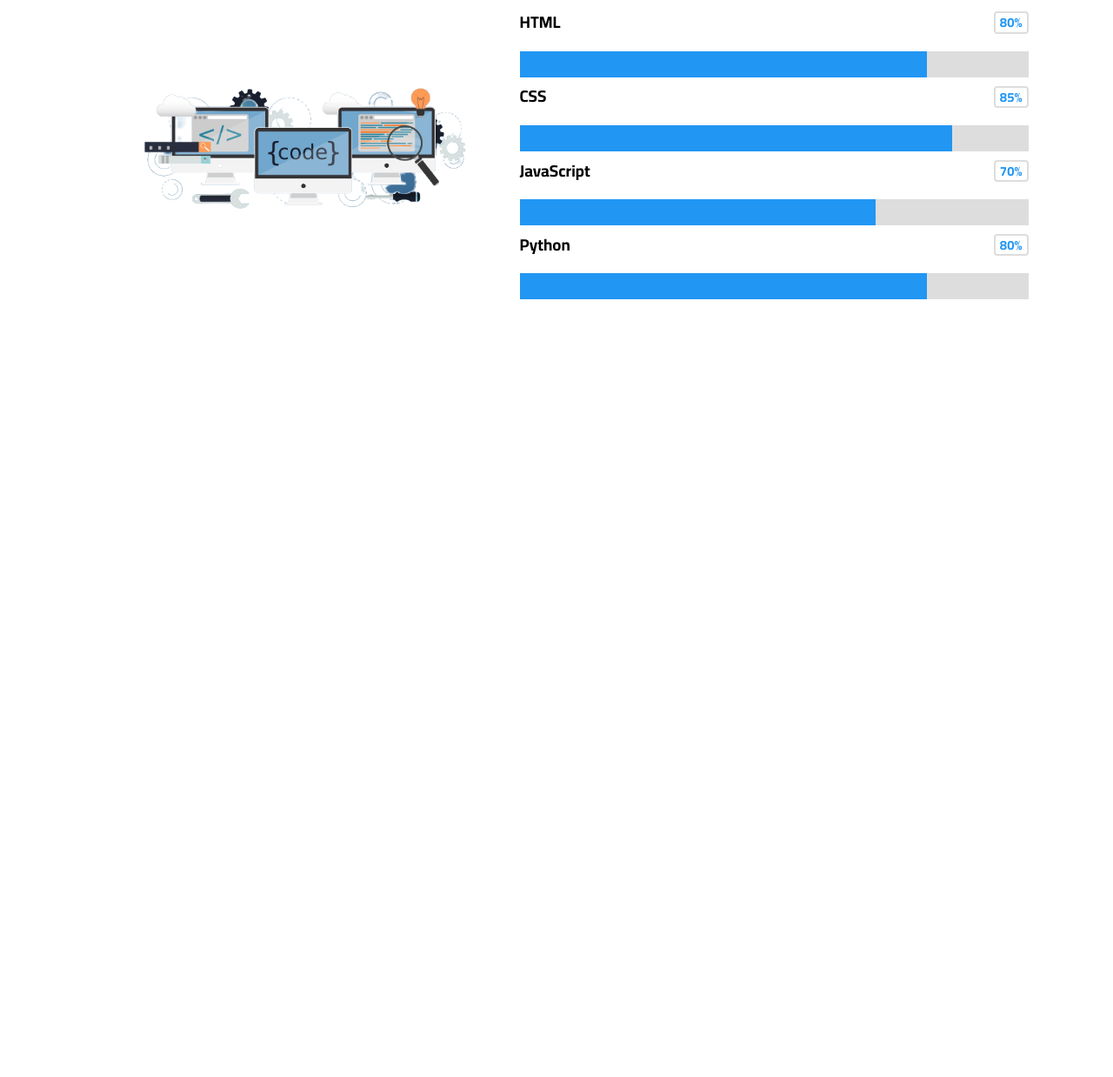
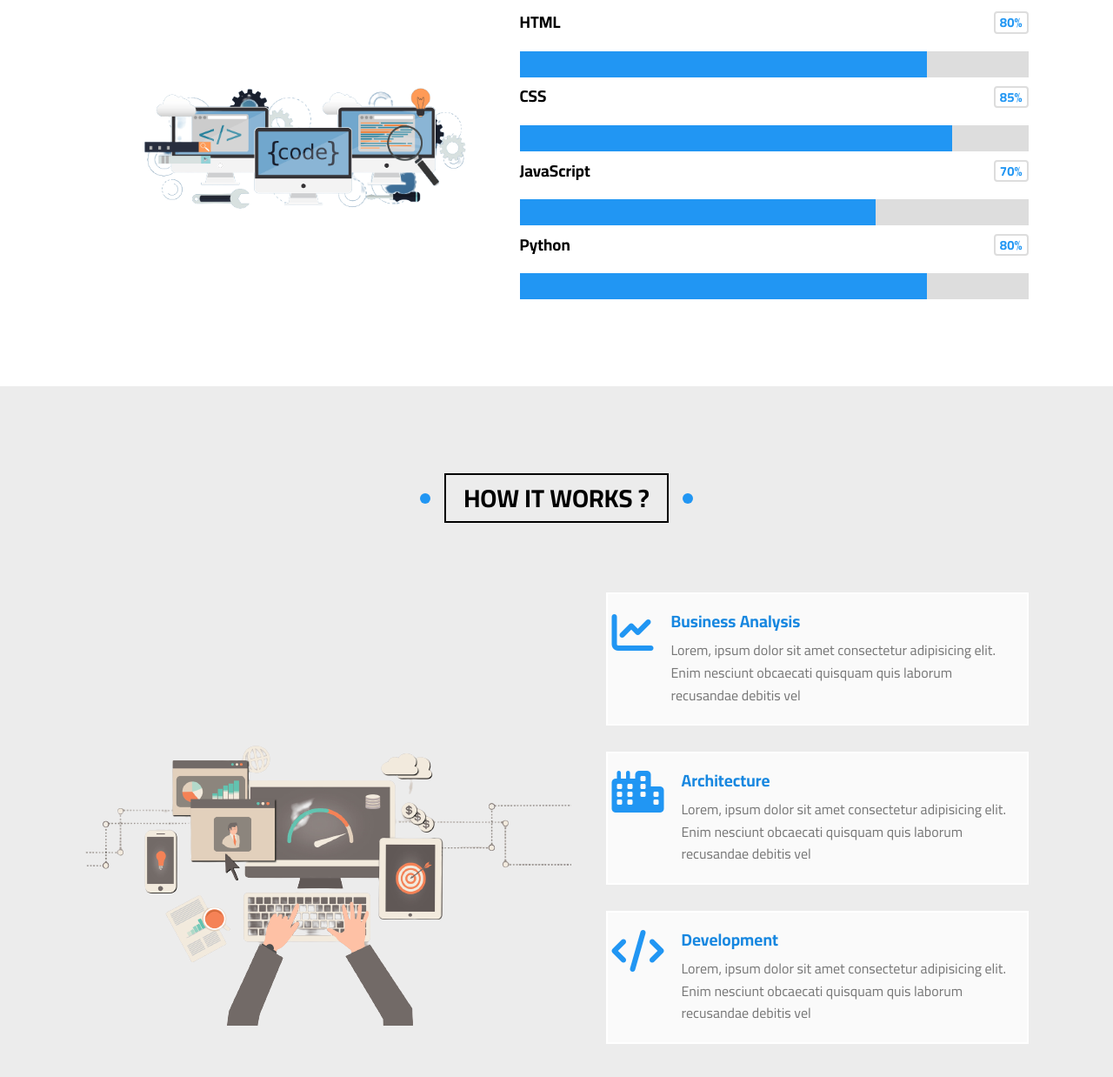
Before and after one commit to Sayed2210/LandingPageWithAnimations, a plain HTML site: page index.html in a window 1280 px wide. Shown: the part 7031-8269 px from the top of the page at 87% size. Before the commit the page ends 7475 px from the top, so only its background shows below. Drawn offline with Linux system fonts and the light colour scheme.

Commit message:
create work steps section

```diff
--- a/css/style.css
+++ b/css/style.css
@@ -1031,3 +1031,73 @@ img {
     left: 0;
     top: 0;
 }
+/*Style Work Steps section*/
+.work-steps {
+    padding-top: var(--main-padding-top);
+    padding-bottom: var(--main-padding-bottom);
+    background-color: var(--section-background);
+    position: relative;
+}
+.work-steps .container {
+    display: flex;
+    gap: 40px;
+    align-items: center;
+}
+@media (max-width: 767px) {
+    .work-steps .container {
+        flex-direction: column;
+    }
+}
+.work-steps .box {
+    background-color: #fafafa;
+    margin-bottom: 30px;
+    display: flex;
+    border: 2px solid white;
+    padding: 20px 20px 20px 5px;
+    z-index: 1;
+    position: relative;
+}
+@media (max-width: 767px) {
+    .work-steps .box  {
+        flex-direction: column;
+        text-align: center;
+    }
+}
+.work-steps .box::before {
+    content: "";
+    position: absolute;
+    top: 50%;
+    left: 50%;
+    -o-transform: translate(-50%,-50%);
+    -webkit-transform: translate(-50%,-50%);
+    -moz-transform: translate(-50%,-50%);
+    -ms-transform: translate(-50%,-50%);
+    transform: translate(-50%,-50%);
+    height: 0;
+    width: 0;
+    z-index: -1;
+    background-color: #e6e6e7;
+    -o-transition: var(--main-transition);
+    -webkit-transition: var(--main-transition);
+    -moz-transition: var(--main-transition);
+    -ms-transition: var(--main-transition);
+    transition: var(--main-transition);
+}
+.work-steps .box:hover::before {
+    width: 100%;
+    height: 100%;
+}
+.work-steps .box i {
+    color: var(--main-color);
+    margin-right: 20px;
+}
+.work-steps .box .text h3 {
+    color: var(--main-color-alt);
+    font-size: 1.2em;
+    margin-bottom: 5px;
+}
+.work-steps .box .text p {
+    color: #777;
+    margin-top: 10px;
+    line-height: 1.6;
+}
--- a/index.html
+++ b/index.html
@@ -516,6 +516,7 @@
         </div>
       </div>
     </div>
+    <!--Craete Our Skills Section-->
     <div class="our-skills">
       <h2 class="main-title">Our Skills</h2>
       <div class="container">
@@ -543,6 +544,39 @@
             <h3>Python <span>80%</span></h3>
             <div class="progress">
               <span style="width: 80%"></span>
+          </div>
+        </div>
+      </div>
+    </div>
+  </div>
+    <!--Create Work Steps Section-->
+    <div class="work-steps" id="work-steps">
+      <h2 class="main-title">How It Works ?</h2>
+      <div class="container">
+        <img src="/img/wallpaperflare.com_wallpaper__57_-removebg-preview.png" alt="" class="image">
+        <div class="info">
+          <div class="box">
+            <i class="fa-sharp fa-solid fa-chart-line fa-3x"></i>
+            <div class="text">
+              <h3>Business Analysis</h3>
+              <p>Lorem, ipsum dolor sit amet consectetur adipisicing elit. Enim nesciunt obcaecati quisquam quis laborum recusandae debitis vel</p>
+            </div>
+          </div>
+          <div class="box">
+            <i class="fa-sharp fa-solid fa-city fa-3x"></i>
+            <div class="text">
+              <h3>Architecture</h3>
+              <p>Lorem, ipsum dolor sit amet consectetur adipisicing elit. Enim nesciunt obcaecati quisquam quis laborum recusandae debitis vel</p>
+            </div>
+          </div>
+          <div class="box">
+            <i class="fa-sharp fa-solid fa-code fa-3x"></i>
+            <div class="text">
+              <h3>Development</h3>
+              <p>Lorem, ipsum dolor sit amet consectetur adipisicing elit. Enim nesciunt obcaecati quisquam quis laborum recusandae debitis vel</p>
+            </div>
+          </div>
+        </div>
       </div>
     </div>
 </body>
```
Also changed, not shown: img/wallpaperflare.com_wallpaper__57_-removebg-preview.png (added).
